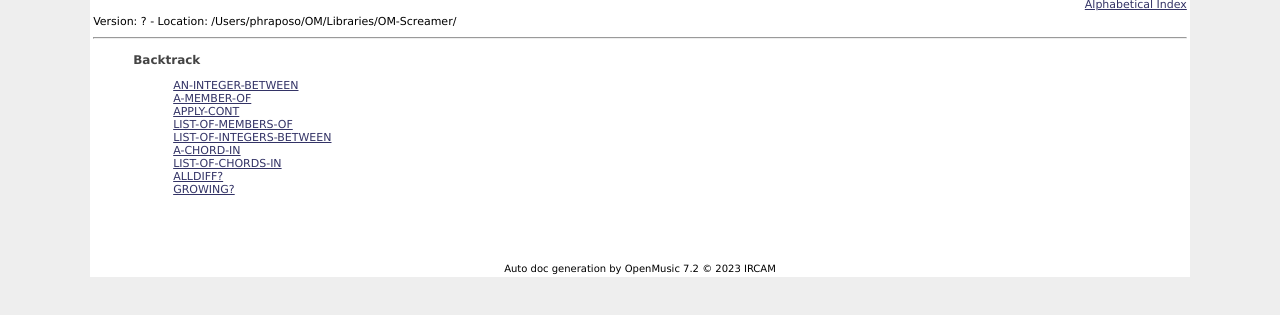
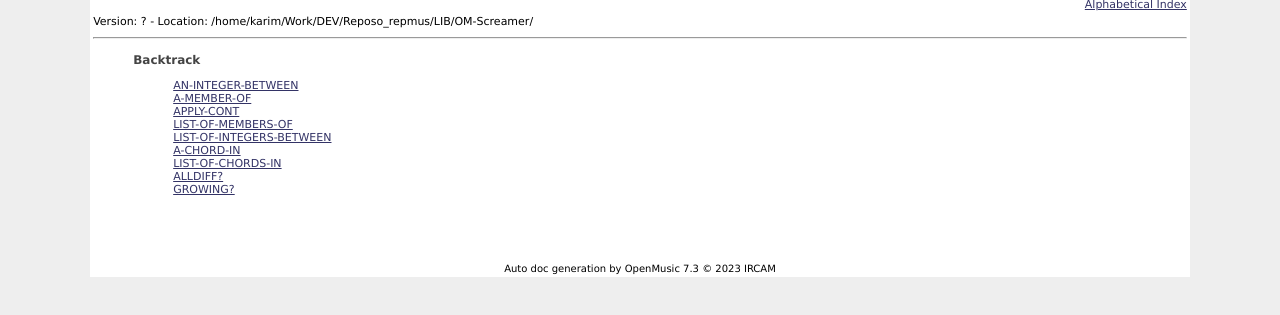
Before and after one commit to PHRaposo/OM-Backtrack, a plain HTML site: page reference-pages/index.html in a window 1280 px wide. Shown: the part 105-420 px from the top of the page. Drawn offline with Linux system fonts and the light colour scheme.

Commit message:
included some features from om-modifs

```diff
--- a/reference-pages/index.html
+++ b/reference-pages/index.html
@@ -54,7 +54,7 @@ P,UL,LI, TD {
 <p>
 Version: ?
 
- - Location: /Users/phraposo/OM/Libraries/OM-Screamer/
+ - Location: /home/karim/Work/DEV/Reposo_repmus/LIB/OM-Screamer/
 </p>
 </td><td></td></tr>
 <tr><td colspan=2>
@@ -81,6 +81,6 @@ Version: ?
 </blockquote>
 <br><br>
 <br><br></td></tr><td colspan=2 class=center>
-<center><font size=-2>Auto doc generation by OpenMusic 7.2 &copy 2023 IRCAM</font></center>
+<center><font size=-2>Auto doc generation by OpenMusic 7.3 &copy 2023 IRCAM</font></center>
 </td></tr></table>
 </body></html>
```
Also changed, not shown: reference-pages/a-chord-in.html (+1 -1 lines), reference-pages/a-member-of.html (+1 -1 lines), reference-pages/alldiff$.html (+1 -1 lines), reference-pages/an-integer-between.html (+1 -1 lines), reference-pages/apply-cont.html (+1 -1 lines), reference-pages/growing$.html (+1 -1 lines), reference-pages/ind-alpha.html (+1 -1 lines), reference-pages/list-of-chords-in.html (+1 -1 lines), reference-pages/list-of-integers-between.html (+1 -1 lines), reference-pages/list-of-members-of.html (+1 -1 lines), 2 other files.
